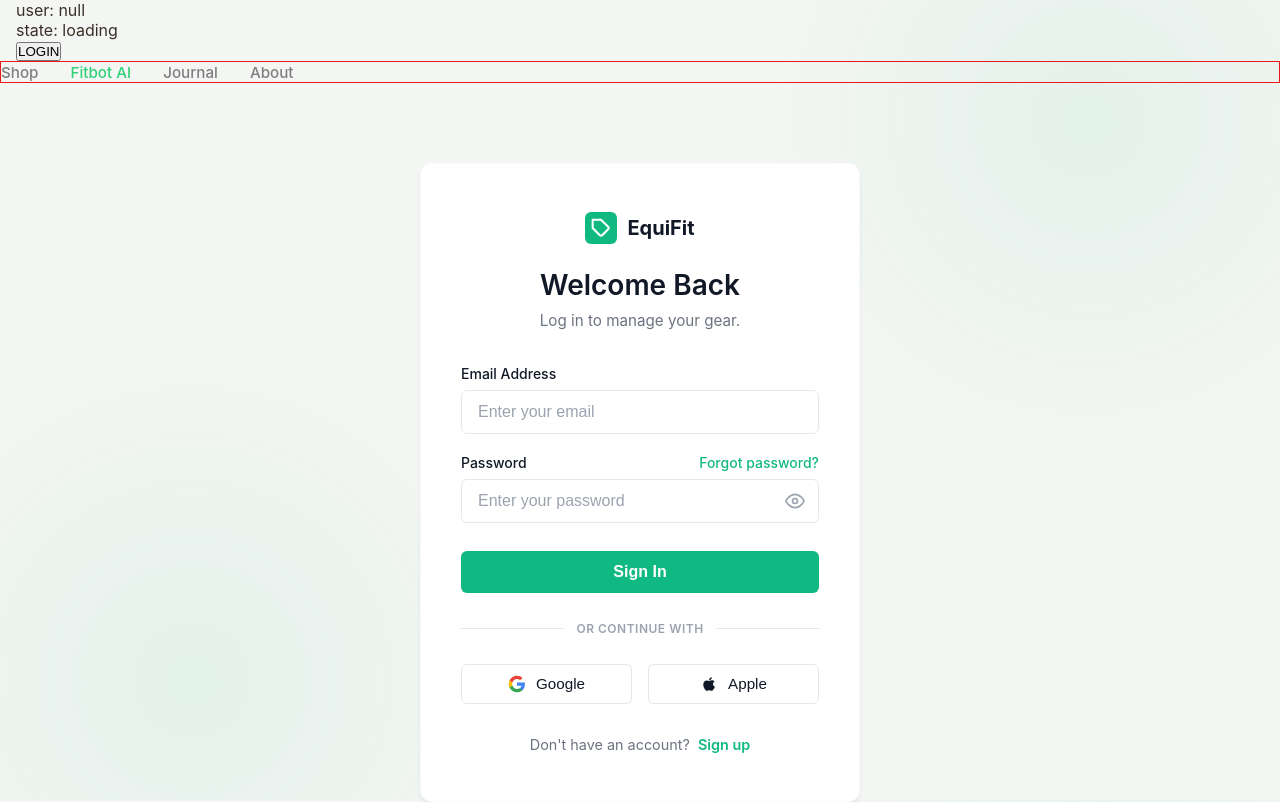
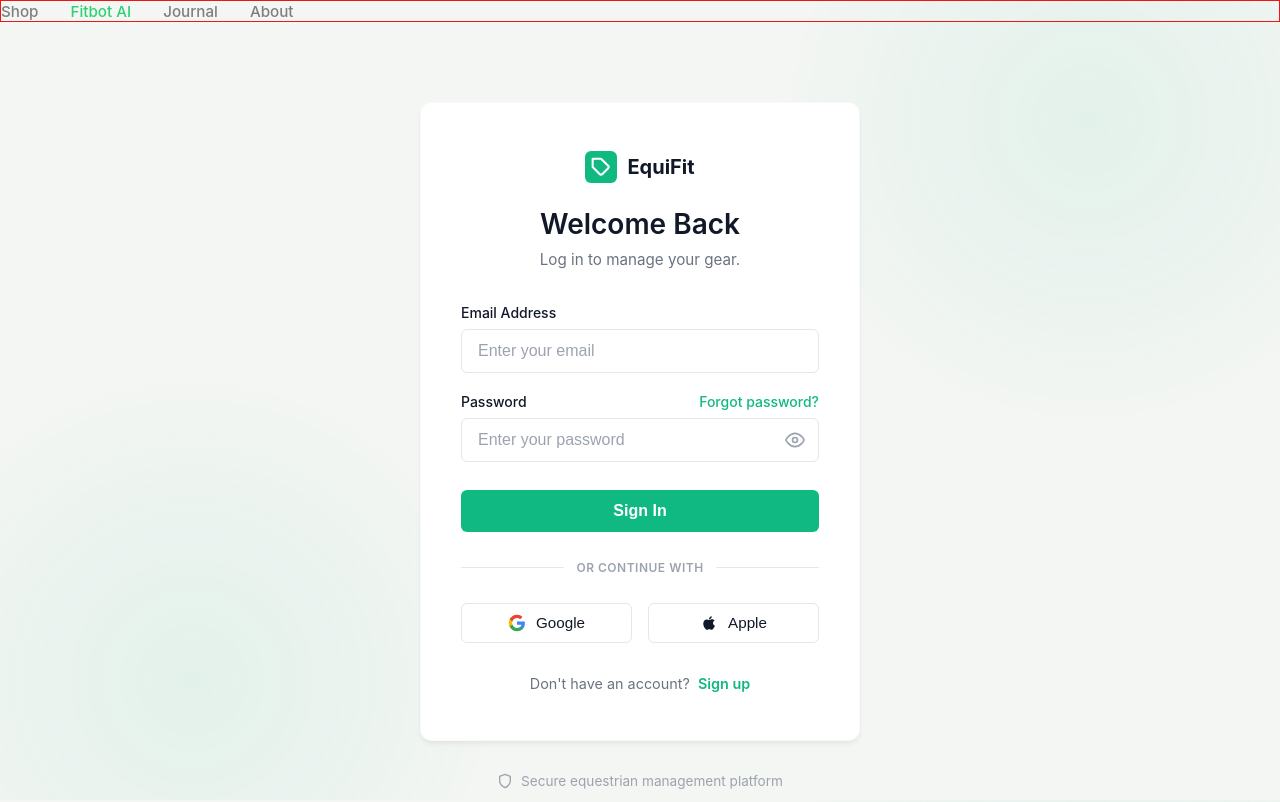
Before and after one commit to No-Country-simulation/S02-26-Equipo12-WebAppDevelopment, an Astro site in the folder client/: page / in a window 1280 px wide. Shown: the top 802 px of the page. Built offline with nearby package versions, Linux system fonts and the light colour scheme; Astro itself is replaced by a stand-in of ours.

Commit message:
chore: remove unsed example

```diff
--- a/client/src/components/Example.tsx
+++ /dev/null
@@ -1,16 +0,0 @@
-import { useBoundStore } from "../context"
-
-export const Example = () => {
-  const user = useBoundStore(state => state.user)
-  const userState = useBoundStore(state => state.state)
-  const login = useBoundStore(state => state.login)
-
-  return (
-    <div style={{ marginLeft: '1rem' }}>
-      <p>user: {JSON.stringify(user)}</p>
-      <p>state: {userState}</p>
-
-      <button onClick={() => login({ name: 'Test', email: 'test@gmail.com', gender: 'Man', id: '242', lastname: 'LastTest' })}>LOGIN</button>
-    </div>
-  )
-}
--- a/client/src/pages/index.astro
+++ b/client/src/pages/index.astro
@@ -1,6 +1,4 @@
 ---
-import { Example } from "../components/Example";
-
 import Layout from "../layouts/Layout.astro";
 import NavBar from "../components/shared/NavBar.astro";
 import Footer from "../components/shared/Footer.astro";
@@ -9,8 +7,6 @@ import LoginPage from "./LoginPage.astro";
 ---
 
 <Layout>
-	<Example client:load />
-
 	<NavBar />
 
 	<!-- <Fitbot /> -->
```
